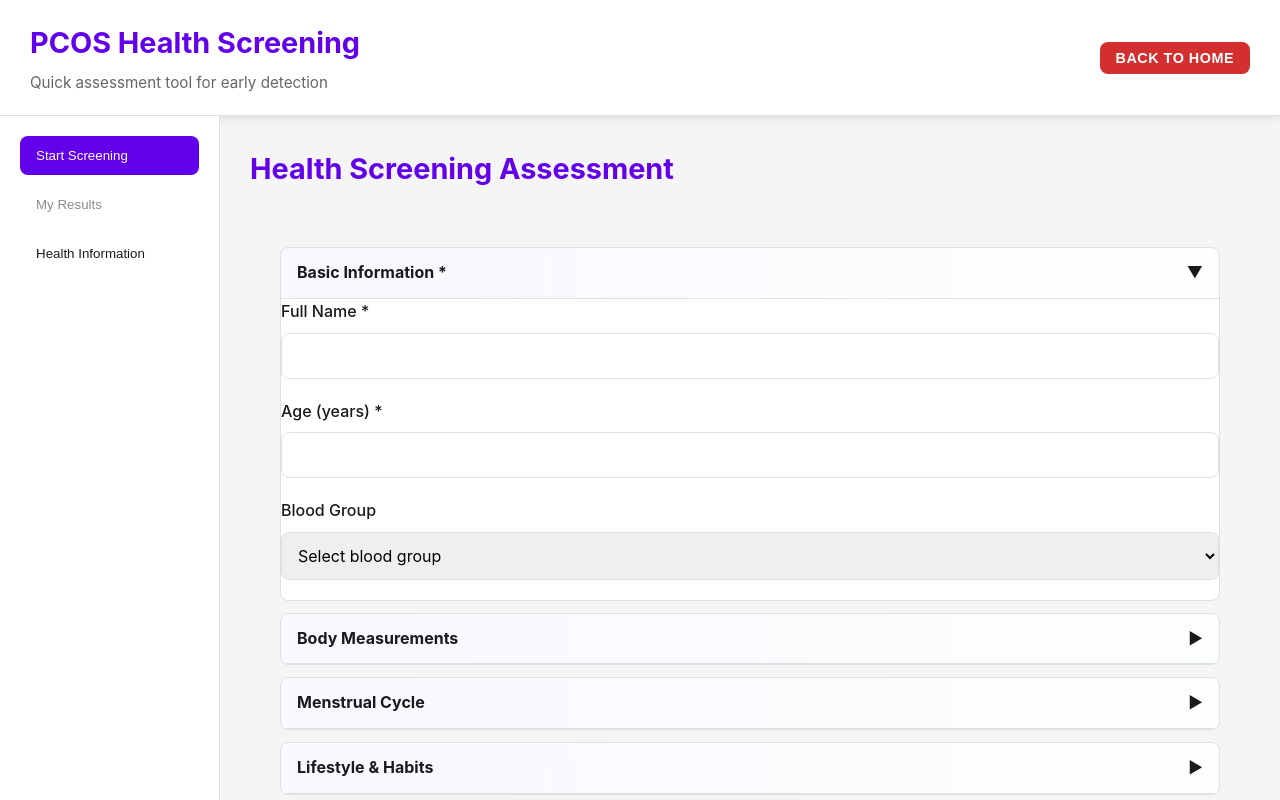
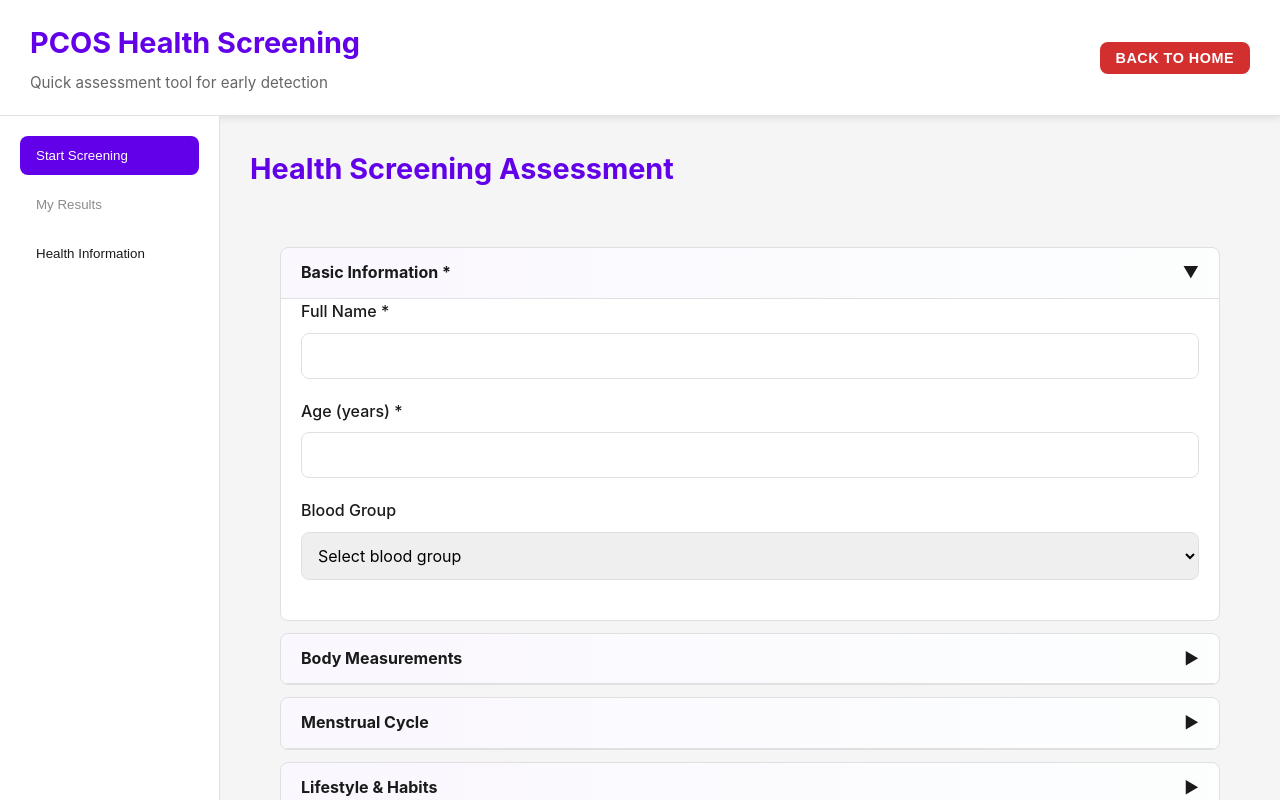
Before and after one commit to d-onnn/T8_HerGenome, a React (Vite) app in the folder PCOS_woman_matters/frontend/: page /patient in a window 1280 px wide. Shown: the top 800 px of the page. Built offline with nearby package versions, Linux system fonts and the light colour scheme.

Commit message:
UX edit to the form

```diff
--- a/PCOS_woman_matters/frontend/src/styles/global.css
+++ b/PCOS_woman_matters/frontend/src/styles/global.css
@@ -186,6 +186,32 @@ html {
   margin-bottom: 8px;
   font-weight: 500;
   color: var(--text-dark);
+}
+
+.form-section .form-group:has(input[type="checkbox"]):not(:has(.checkbox-item)) > label {
+  display: flex !important;
+  justify-content: space-between !important;
+  align-items: center !important;
+  flex-direction: row-reverse !important; /* Flips checkbox to right, text to left */
+  width: 100% !important;
+  cursor: pointer;
+}
+
+/* Stop the checkbox from stretching 100% wide */
+.form-section .form-group:has(input[type="checkbox"]):not(:has(.checkbox-item)) input[type="checkbox"] {
+  width: auto !important;
+  margin-left: 15px !important;
+  margin-right: 0 !important;
+}
+
+/* ==========================================================================
+   2-B. TEXT INPUT RESTORATION (Ensures standard labels stay left)
+   ========================================================================== */
+/* Force standard text inputs, selects, and textareas to stay strictly left-aligned */
+.form-section .form-group:not(:has(input[type="checkbox"])) > label {
+  display: block !important;
+  text-align: left !important;
+  width: 100% !important;
 }
 
 .form-group input,
@@ -513,6 +539,16 @@ html {
   border-radius: 8px;
   margin-bottom: 12px;
   overflow: hidden;
+  padding-left: 20px;
+  padding-right: 20px;
+  box-sizing: border-box;
+}
+
+/*Add the 20px bottom spacing dynamically ONLY when the section has inner content */
+.form-section:has(.form-group),
+.form-section:has(.symptoms-grid),
+.form-section:has(div[style*="display: grid"]) {
+  padding-bottom: 20px;
 }
 
 .section-header {
@@ -523,6 +559,11 @@ html {
   cursor: pointer;
   background: linear-gradient(90deg, rgba(98,0,234,0.03), rgba(3,218,198,0.01));
   border-bottom: 1px solid var(--border-color);
+  /*ensure header ignore padding to keep it full-blead in the box*/
+  margin-left: -20px;
+  margin-right: -20px;
+  padding-left: 20px;
+  padding-right: 20px;
 }
 
 .section-header h3 {
```
